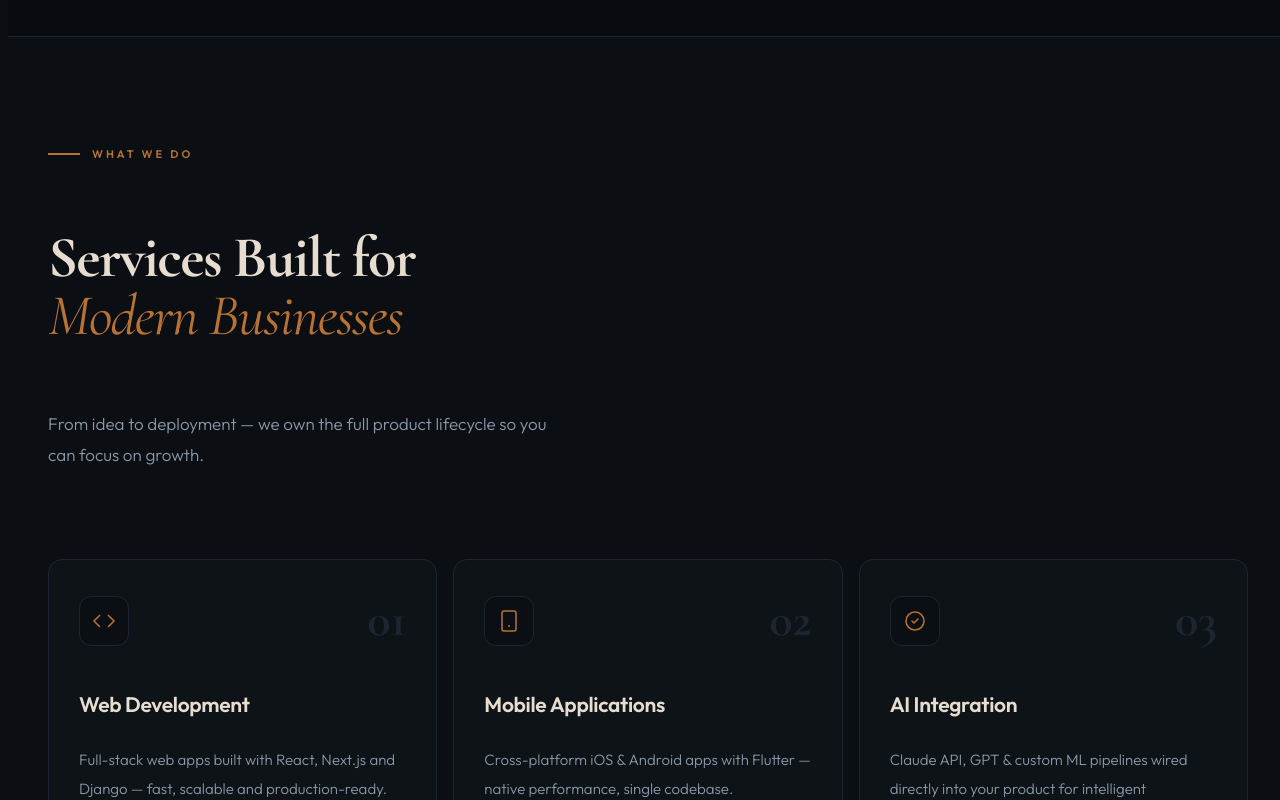
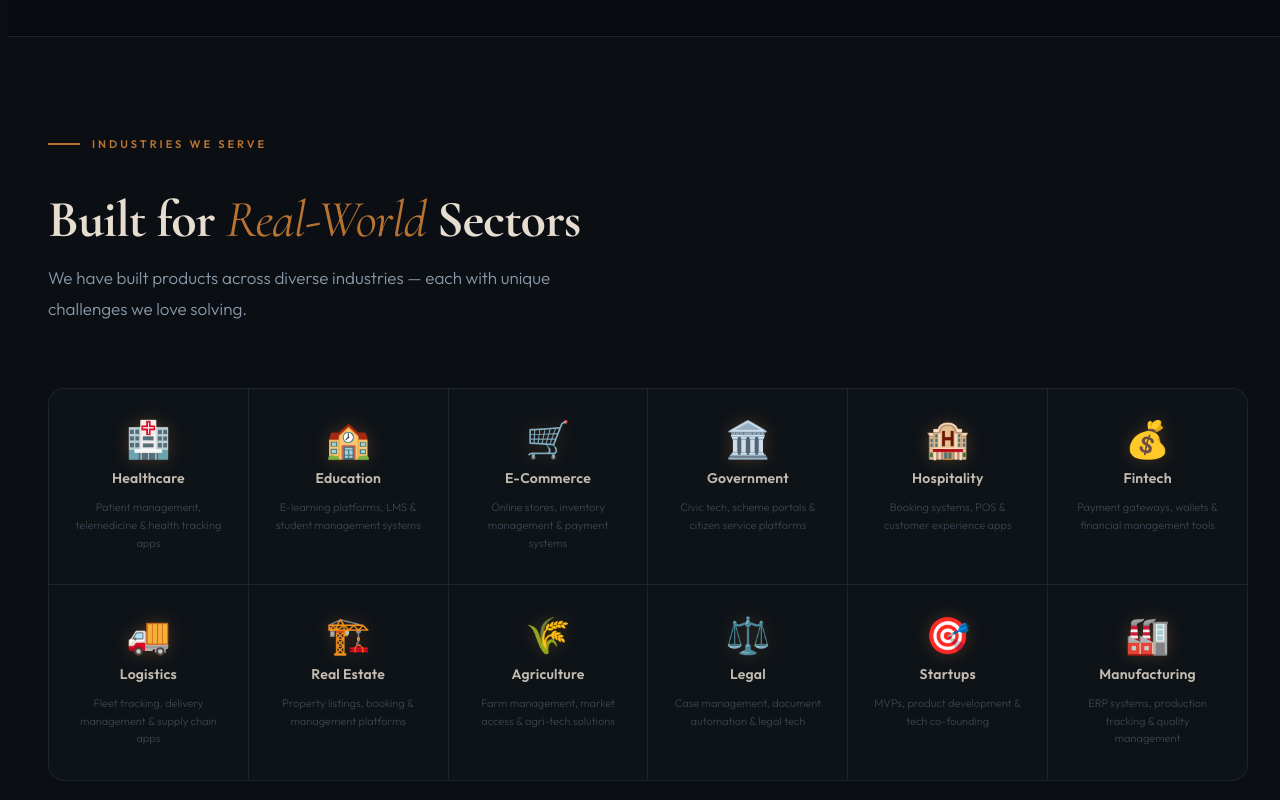
Before and after one commit to Arpita1-23/business-cradlers-web, a React (Vite) app: page / in a window 1280 px wide. Shown: the part 1260-2060 px from the top of the page. Built offline with nearby package versions, Linux system fonts and the light colour scheme.

Commit message:
Added Industries We Serve section

```diff
--- a/src/App.jsx
+++ b/src/App.jsx
@@ -3,6 +3,7 @@ import { BrowserRouter, Routes, Route } from 'react-router-dom'
 import Navbar from './components/Navbar'
 import Hero from './components/Hero'
 import TechStack from './components/TechStack'
+import Industries from './components/Industries'
 import Services from './components/Services'
 import Portfolio from './components/Portfolio'
 import About from './components/About'
@@ -20,6 +21,7 @@ function Home() {
       <Navbar />
       <Hero />
       <TechStack />
+      <Industries />
       <Services />
       <Portfolio />
       <About />
--- /dev/null
+++ b/src/components/Industries.css
@@ -0,0 +1,104 @@
+.industries {
+  background: #0b0f14;
+  border-top: 1px solid #1c2530;
+  padding: 100px 0;
+}
+.ind-inner {
+  max-width: 100%;
+  margin: 0 auto;
+  padding: 0 40px;
+}
+
+.ind-header { margin-bottom: 64px; }
+.ind-eyebrow { display: flex; align-items: center; gap: 12px; margin-bottom: 20px; }
+.ind-eyebrow-line { width: 32px; height: 1.5px; background: #b87333; display: inline-block; }
+.ind-eyebrow-txt { font-size: 11px; color: #b87333; letter-spacing: 3px; text-transform: uppercase; font-weight: 600; }
+.ind-title { font-family: 'Cormorant Garamond', serif; font-size: 52px; font-weight: 700; color: #e6ddd0; line-height: 1.0; letter-spacing: -1px; margin-bottom: 16px; }
+.ind-title em { color: #b87333; font-style: italic; font-weight: 400; }
+.ind-subtitle { font-size: 17px; color: #8a9aaa; font-weight: 300; line-height: 1.8; max-width: 520px; }
+
+.ind-grid {
+  display: grid;
+  grid-template-columns: repeat(6, 1fr);
+  gap: 1px;
+  background: #1c2530;
+  border: 1px solid #1c2530;
+  border-radius: 16px;
+  overflow: hidden;
+}
+
+.ind-card {
+  background: #0e1318;
+  padding: 32px 24px;
+  display: flex;
+  flex-direction: column;
+  align-items: center;
+  text-align: center;
+  gap: 12px;
+  transition: background 0.25s, transform 0.25s;
+  cursor: default;
+  position: relative;
+  overflow: hidden;
+}
+.ind-card::before {
+  content: '';
+  position: absolute;
+  inset: 0;
+  background: radial-gradient(circle at center, rgba(184,115,51,0.08) 0%, transparent 70%);
+  opacity: 0;
+  transition: opacity 0.3s;
+}
+.ind-card:hover { background: #111c24; }
+.ind-card:hover::before { opacity: 1; }
+
+.ind-emoji {
+  font-size: 36px;
+  line-height: 1;
+  filter: drop-shadow(0 0 8px rgba(184,115,51,0.3));
+  transition: transform 0.3s;
+}
+.ind-card:hover .ind-emoji { transform: scale(1.2) translateY(-4px); }
+
+.ind-name {
+  font-family: 'Outfit', sans-serif;
+  font-size: 14px;
+  font-weight: 600;
+  color: #c4bbb0;
+  letter-spacing: 0.2px;
+  transition: color 0.2s;
+}
+.ind-card:hover .ind-name { color: #b87333; }
+
+.ind-desc {
+  font-size: 11px;
+  color: #3a4550;
+  line-height: 1.6;
+  font-weight: 300;
+  transition: color 0.2s;
+}
+.ind-card:hover .ind-desc { color: #6a7585; }
+
+@media (max-width: 1100px) {
+  .ind-grid { grid-template-columns: repeat(4, 1fr); }
+}
+@media (max-width: 768px) {
+  .ind-inner { padding: 0 16px; }
+  .industries { padding: 60px 0; }
+  .ind-grid { grid-template-columns: repeat(3, 1fr); }
+  .ind-title { font-size: 36px; }
+  .ind-card { padding: 20px 12px; }
+  .ind-emoji { font-size: 28px; }
+  .ind-name { font-size: 12px; }
+  .ind-desc { display: none; }
+}
+@media (max-width: 480px) {
+  .ind-grid { grid-template-columns: repeat(2, 1fr); }
+}
+
+[data-theme="light"] .industries { background: #f0ebe2; border-top-color: #e0d8cc; }
+[data-theme="light"] .ind-grid { background: #e0d8cc; border-color: #e0d8cc; }
+[data-theme="light"] .ind-card { background: #ffffff; }
+[data-theme="light"] .ind-card:hover { background: #faf7f2; }
+[data-theme="light"] .ind-name { color: #1a1208; }
+[data-theme="light"] .ind-desc { color: #9a8a78; }
+[data-theme="light"] .ind-card:hover .ind-desc { color: #5a4a38; }
--- /dev/null
+++ b/src/components/Industries.jsx
@@ -0,0 +1,95 @@
+import './Industries.css'
+
+const industries = [
+  {
+    emoji: '🏥',
+    name: 'Healthcare',
+    desc: 'Patient management, telemedicine & health tracking apps'
+  },
+  {
+    emoji: '🏫',
+    name: 'Education',
+    desc: 'E-learning platforms, LMS & student management systems'
+  },
+  {
+    emoji: '🛒',
+    name: 'E-Commerce',
+    desc: 'Online stores, inventory management & payment systems'
+  },
+  {
+    emoji: '🏛️',
+    name: 'Government',
+    desc: 'Civic tech, scheme portals & citizen service platforms'
+  },
+  {
+    emoji: '🏨',
+    name: 'Hospitality',
+    desc: 'Booking systems, POS & customer experience apps'
+  },
+  {
+    emoji: '💰',
+    name: 'Fintech',
+    desc: 'Payment gateways, wallets & financial management tools'
+  },
+  {
+    emoji: '🚚',
+    name: 'Logistics',
+    desc: 'Fleet tracking, delivery management & supply chain apps'
+  },
+  {
+    emoji: '🏗️',
+    name: 'Real Estate',
+    desc: 'Property listings, booking & management platforms'
+  },
+  {
+    emoji: '🌾',
+    name: 'Agriculture',
+    desc: 'Farm management, market access & agri-tech solutions'
+  },
+  {
+    emoji: '⚖️',
+    name: 'Legal',
+    desc: 'Case management, document automation & legal tech'
+  },
+  {
+    emoji: '🎯',
+    name: 'Startups',
+    desc: 'MVPs, product development & tech co-founding'
+  },
+  {
+    emoji: '🏭',
+    name: 'Manufacturing',
+    desc: 'ERP systems, production tracking & quality management'
+  },
+]
+
+export default function Industries() {
+  return (
+    <section className="industries" id="industries">
+      <div className="ind-inner">
+
+        <div className="ind-header">
+          <div className="ind-eyebrow">
+            <span className="ind-eyebrow-line"></span>
+            <span className="ind-eyebrow-txt">Industries We Serve</span>
+          </div>
+          <h2 className="ind-title">Built for <em>Real-World</em> Sectors</h2>
+          <p className="ind-subtitle">
+            We have built products across diverse industries — each with unique challenges we love solving.
+          </p>
+        </div>
+
+        <div className="ind-grid">
+          {industries.map((ind) => (
+            <div className="ind-card" key={ind.name}>
+              <div className="ind-emoji">{ind.emoji}</div>
+              <div className="ind-name">{ind.name}</div>
+              <div className="ind-desc">{ind.desc}</div>
+            </div>
+          ))}
+        </div>
+
+      </div>
+    </section>
+  )
+}
```
